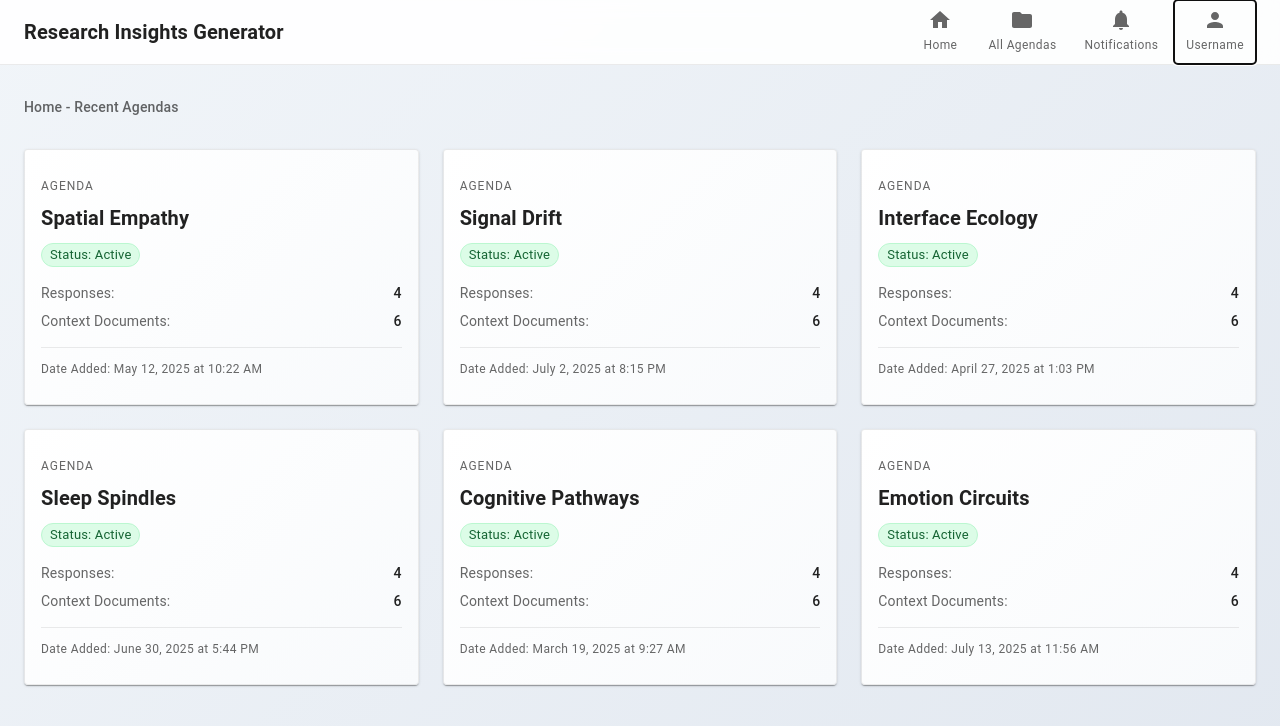
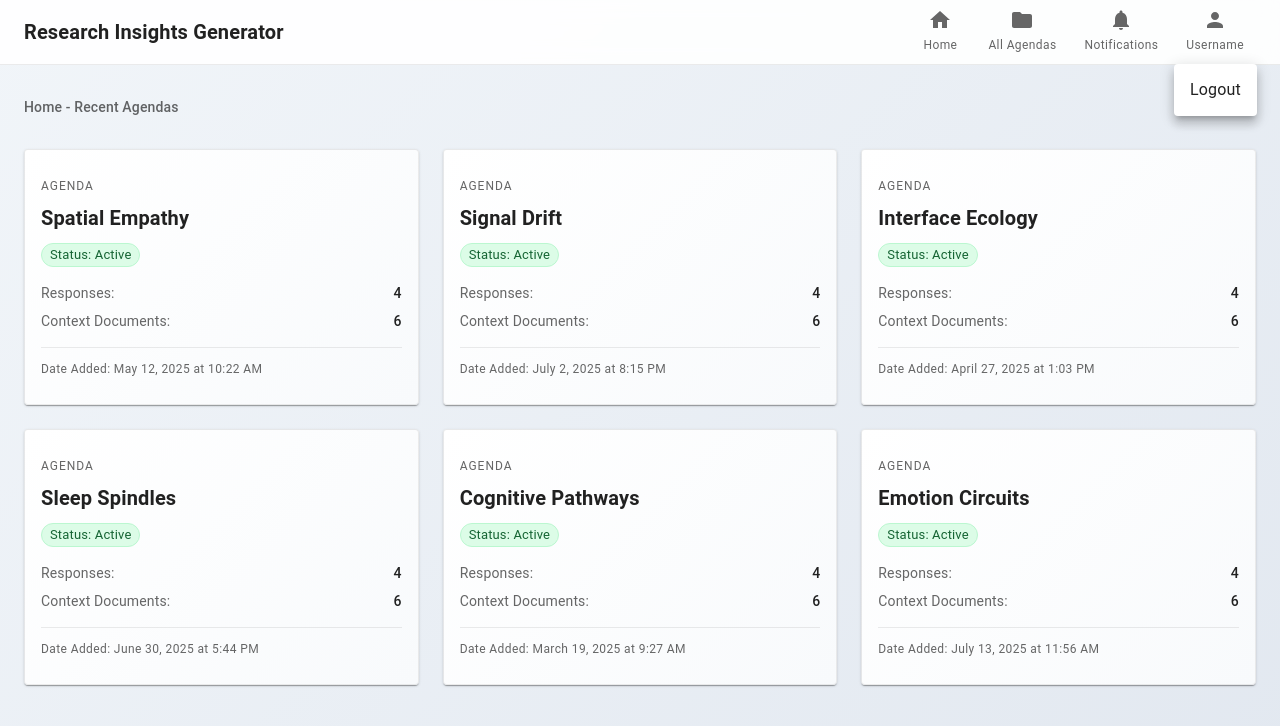
Before and after one commit to hamin2006/Research-Data-Insights, a React (Vite) app in the folder frontend/: page /member in a window 1280 px wide. Both pictures are taken after a click on the button "Username". Shown: the top 726 px of the page. Built offline with nearby package versions, Linux system fonts and the light colour scheme.

Commit message:
navbar dropdown

```diff
--- a/frontend/src/components/MemberNavbar.jsx
+++ b/frontend/src/components/MemberNavbar.jsx
@@ -1,4 +1,13 @@
-import { AppBar, Toolbar, Typography, Button, Box } from "@mui/material";
+import { useState } from "react";
+import {
+  AppBar,
+  Toolbar,
+  Typography,
+  Button,
+  Box,
+  Menu,
+  MenuItem,
+} from "@mui/material";
 import {
   Home as HomeIcon,
   Folder as FolderIcon,
@@ -9,6 +18,16 @@ import { useNavigate } from "react-router-dom";
 
 const MemberNavbar = () => {
   const navigate = useNavigate();
+  const [anchorEl, setAnchorEl] = useState(null);
+  const open = Boolean(anchorEl);
+
+  const handleClick = (event) => {
+    event.stopPropagation();
+    setAnchorEl(event.currentTarget);
+  };
+  const handleClose = () => {
+    setAnchorEl(null);
+  };
 
   return (
     <AppBar
@@ -45,12 +64,19 @@ const MemberNavbar = () => {
             {
               icon: <PersonIcon />,
               label: "Username",
-              onClick: () => navigate("/member"),
+              onClick: handleClick,
             },
           ].map((item, index) => (
             <Button
               key={index}
               onClick={item.onClick}
+              aria-controls={
+                item.label === "Username" && open ? "basic-menu" : undefined
+              }
+              aria-haspopup={item.label === "Username"}
+              aria-expanded={
+                item.label === "Username" && open ? "true" : undefined
+              }
               sx={{
                 display: "flex",
                 flexDirection: "column",
@@ -68,6 +94,15 @@ const MemberNavbar = () => {
               <Typography variant="caption">{item.label}</Typography>
             </Button>
           ))}
+
+          <Menu
+            anchorEl={anchorEl}
+            open={open}
+            onClose={handleClose}
+            onClick={(e) => e.stopPropagation()}
+          >
+            <MenuItem onClick={handleClose}>Logout</MenuItem>
+          </Menu>
         </Box>
       </Toolbar>
     </AppBar>
--- a/frontend/src/components/ResearcherNavbar.jsx
+++ b/frontend/src/components/ResearcherNavbar.jsx
@@ -1,4 +1,13 @@
-import { AppBar, Toolbar, Typography, Button, Box } from "@mui/material";
+import { useState } from "react";
+import {
+  AppBar,
+  Toolbar,
+  Typography,
+  Button,
+  Box,
+  Menu,
+  MenuItem,
+} from "@mui/material";
 import {
   Home as HomeIcon,
   Add as AddIcon,
@@ -10,6 +19,16 @@ import { useNavigate } from "react-router-dom";
 
 const ResearcherNavbar = () => {
   const navigate = useNavigate();
+  const [anchorEl, setAnchorEl] = useState(null);
+  const open = Boolean(anchorEl);
+
+  const handleClick = (event) => {
+    event.stopPropagation();
+    setAnchorEl(event.currentTarget);
+  };
+  const handleClose = () => {
+    setAnchorEl(null);
+  };
 
   return (
     <AppBar
@@ -51,12 +70,19 @@ const ResearcherNavbar = () => {
             {
               icon: <PersonIcon />,
               label: "Username",
-              onClick: () => navigate("/researcher"),
+              onClick: handleClick,
             },
           ].map((item, index) => (
             <Button
               key={index}
               onClick={item.onClick}
+              aria-controls={
+                item.label === "Username" && open ? "basic-menu" : undefined
+              }
+              aria-haspopup={item.label === "Username"}
+              aria-expanded={
+                item.label === "Username" && open ? "true" : undefined
+              }
               sx={{
                 display: "flex",
                 flexDirection: "column",
@@ -74,6 +100,15 @@ const ResearcherNavbar = () => {
               <Typography variant="caption">{item.label}</Typography>
             </Button>
           ))}
+
+          <Menu
+            anchorEl={anchorEl}
+            open={open}
+            onClose={handleClose}
+            onClick={(e) => e.stopPropagation()}
+          >
+            <MenuItem onClick={handleClose}>Logout</MenuItem>
+          </Menu>
         </Box>
       </Toolbar>
     </AppBar>
```
